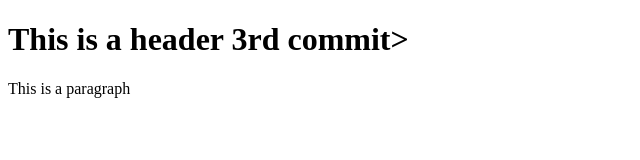
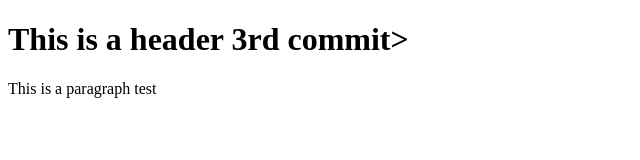
Before and after one commit to cescher/gittest, a plain HTML site: page index.html in a window 1280 px wide. Shown: the full height of the page, 0-640 px from the left. Drawn offline with Linux system fonts and the light colour scheme.

Commit message:
testing git

```diff
--- a/index.html
+++ b/index.html
@@ -4,6 +4,6 @@
 <head></head>
 <body>
 	<h1>This is a header 3rd commit></h1>
-	<p>This is a paragraph</p>
+	<p>This is a paragraph test</p>
 </body>
 </html>
```
